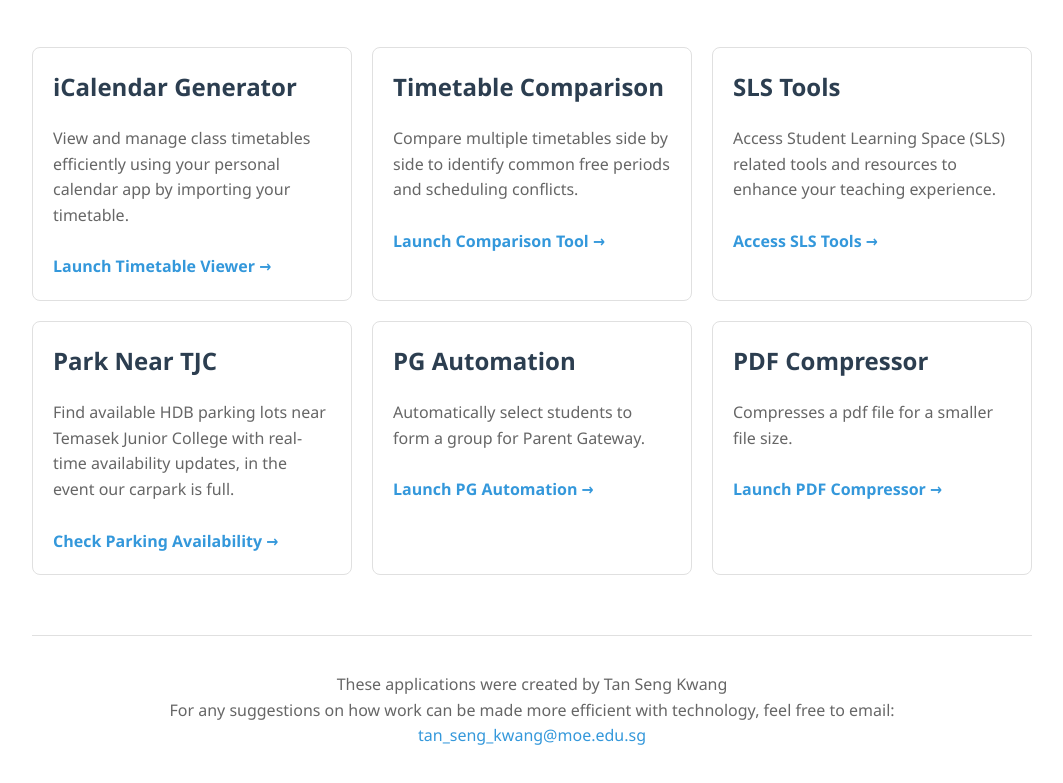
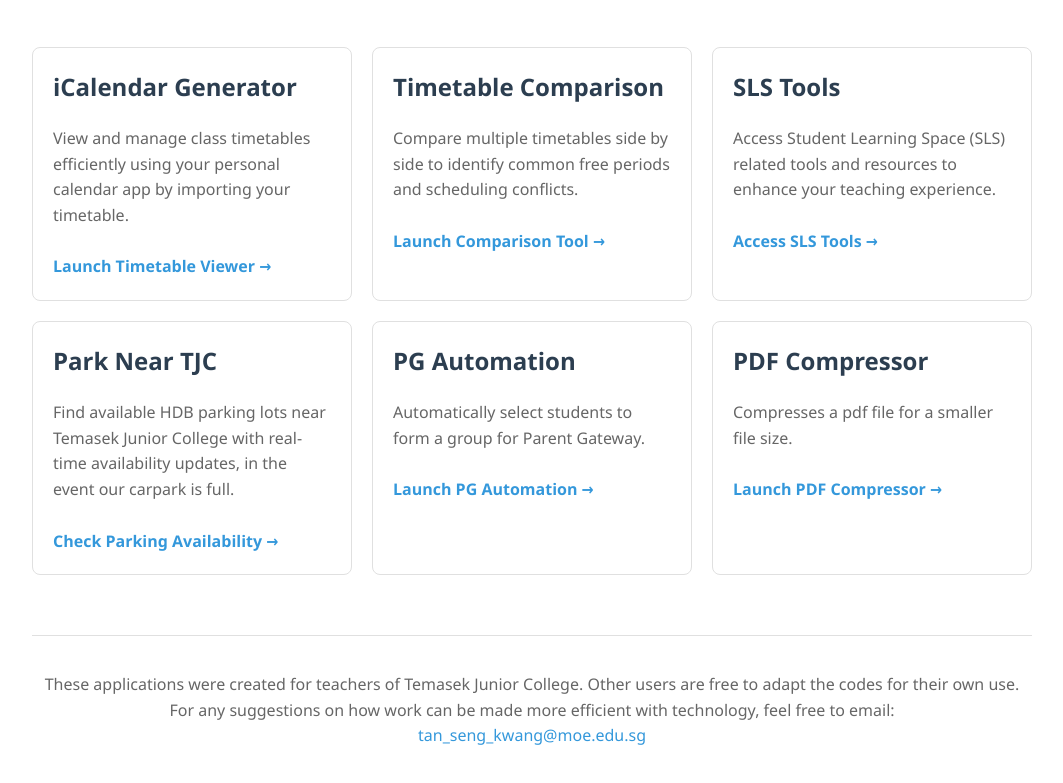
Before and after one commit to physicstjc/apps, a plain HTML site: page index.html in a window 1280 px wide. Shown: the part 201-984 px from the top of the page, without its empty margins (108-1171 px from the left). Drawn offline with Linux system fonts and the light colour scheme.

Commit message:
Update index.html

```diff
--- a/index.html
+++ b/index.html
@@ -121,7 +121,7 @@
     </div>
 
     <div style="text-align: center; margin-top: 40px; padding-top: 20px; border-top: 1px solid #e0e0e0; color: #666;">
-        <p>These applications were created by Tan Seng Kwang<br>
+        <p>These applications were created for teachers of Temasek Junior College. Other users are free to adapt the codes for their own use.<br>
         For any suggestions on how work can be made more efficient with technology, feel free to email:<br>
         <a href="mailto:tan_seng_kwang@moe.edu.sg" class="contact-email">tan_seng_kwang@moe.edu.sg</a></p>
     </div>
```
